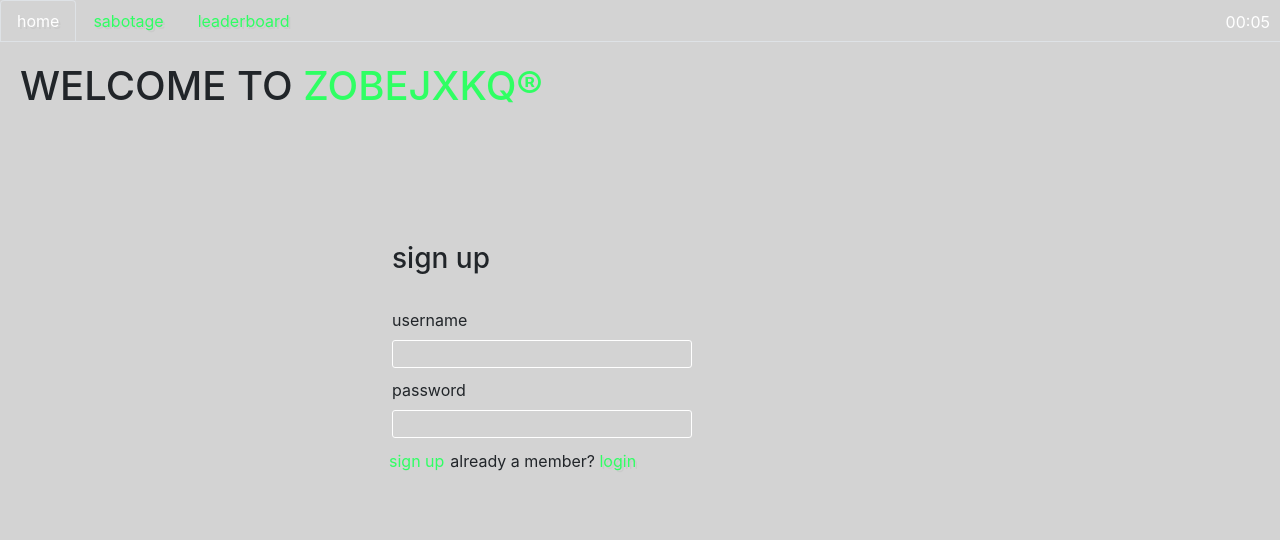
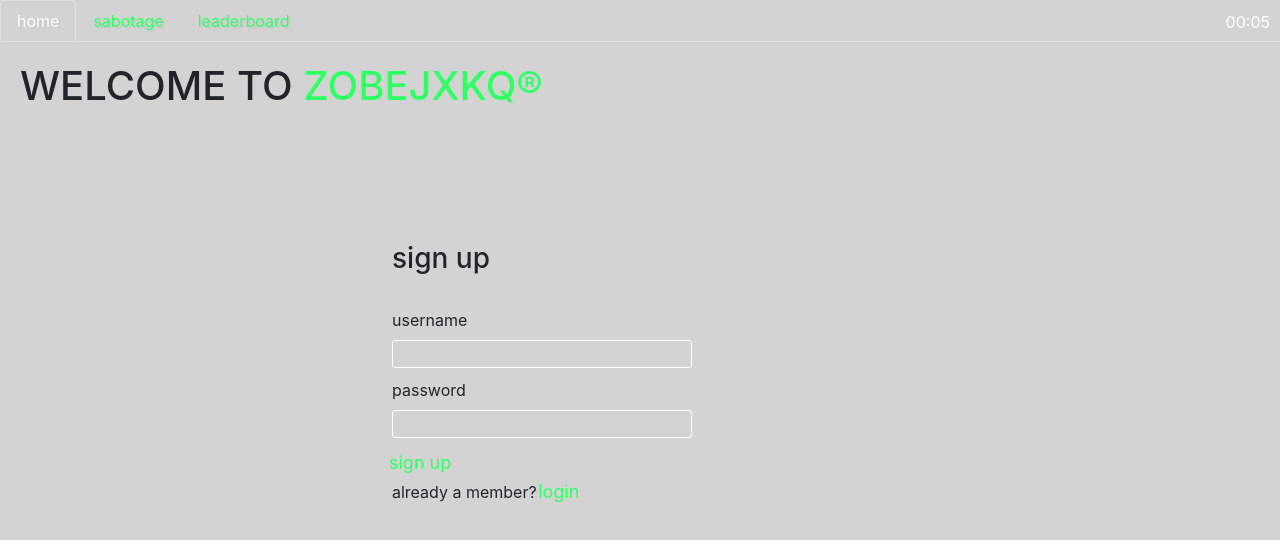
Before and after one commit to shodges201/Sabotage, a React (Create React App) app in the folder client/: page / in a window 1280 px wide. Shown: the top 540 px of the page. Built offline with nearby package versions, Linux system fonts and the light colour scheme.

Commit message:
login page, form switch button added

```diff
--- a/client/public/style.css
+++ b/client/public/style.css
@@ -152,13 +152,14 @@ input{
     width:300px;
 }
 
-.form-submit {
+.form-button {
     background: none;
     border:none;
     color:rgb(47, 255, 99);
     margin-left:-9px;
+    font-size: 18px;
 }
 
-.form-submit:hover {
+.form-button:hover {
     color:white;
 }
--- /dev/null
+++ b/client/src/components/Form/Form.js
@@ -0,0 +1,20 @@
+import React from "react";
+
+function Form(props){
+
+    return (
+        <div id="home-form">
+            <h3>{props.title}</h3><br/>
+            <form onSubmit={props.submitForm}>
+              <label>username</label><br/>
+              <input type="text" className="form-input" name="username" onChange={props.handleInputChange} required/><br/>
+              <label>password</label><br/>
+              < input type = "password" className = "form-input" name = "password" onChange={props.handleInputChange} required/><br/>
+              <button type="submit" className="form-button">{props.title}</button>
+            </form>
+            <span className="switch-link">{props.text}<button onClick={props.changeFormType} className="form-button">{props.notTitle}</button></span>
+        </div>
+    );
+}
+
+export default Form;
--- a/client/src/pages/Home/Home.js
+++ b/client/src/pages/Home/Home.js
@@ -1,5 +1,6 @@
 import React from "react";
 import NavTabs from "../../components/NavTabs/NavTabs";
+import Form from "../../components/Form/Form";
 // import Scrambler from "../../components/Scrambler/Scrambler";
 const API_URL = '/api/';
 
@@ -8,7 +9,9 @@ class Home extends React.Component {
   state = {
     title: "ZOBEJXKQ®",
     username: "",
-    password: ""
+    password: "",
+    loggedIn: false,
+    formType: "sign up"
   }
 
   decrypt_title = event => {
@@ -26,6 +29,11 @@ class Home extends React.Component {
     this.setState({
       [name]: value
     });
+  }
+
+  changeFormType = () => {
+    let newType = this.state.formType === "sign up" ? "login" : "sign up";
+    this.setState({formType: newType});
   }
 
   newUser = (event) => {
@@ -50,6 +58,57 @@ class Home extends React.Component {
     }).then((data) => console.log(data));
   }
 
+  oldUser = (event) => {
+    console.log("login")
+    console.log(event);
+    event.preventDefault();
+    if (!this.state.username) {
+      return;
+    }
+    // console.log(this.state.username);
+    // console.log(this.state.password);
+    const oldUser = {
+      username: this.state.username,
+      password: this.state.password
+    };
+    fetch(API_URL + 'login', {
+      method: 'post',
+      headers: {
+        'Content-Type': 'application/json'
+      },
+      body: JSON.stringify(oldUser)
+    }).then((data) => console.log(data));
+  }
+
+  formRender = () => {
+    if(!this.state.loggedIn){
+      if(this.state.formType === "sign up"){
+        return (<Form
+              title={this.state.formType}
+              notTitle={"login"}
+              text={"already a member? "}
+              submitForm={this.newUser}
+              handleInputChange={this.handleInputChange}
+              changeFormType={this.changeFormType}
+
+            ></Form>)
+      }
+      else{
+        return (<Form
+              title={this.state.formType}
+              notTitle={"sign up"}
+              text={"not a member? "}
+              submitForm={this.oldUser}
+              handleInputChange={this.handleInputChange}
+              changeFormType={this.changeFormType}
+          ></Form>)
+      }
+    }
+    else{
+      //add instructions component
+    }
+  }
+
 
   render() {
     return (
@@ -58,17 +117,7 @@ class Home extends React.Component {
         <div className="content">
           <h1> WELCOME TO <span id="true-north" onMouseEnter={this.decrypt_title} onMouseLeave={this.encrypt_title}>{this.state.title}</span></h1>
           {/* <h1> WELCOME TO <Scrambler>{this.state.title}</Scrambler></h1> */}
-          <div id="home-form">
-            <h3>sign up</h3><br/>
-            <form onSubmit={this.newUser}>
-              <label>username</label><br/>
-              <input type="text" className="form-input" name="username" onChange={this.handleInputChange} required/><br/>
-              <label>password</label><br/>
-              < input type = "password" className = "form-input" name = "password" onChange={this.handleInputChange} required/><br/>
-              <button type="submit" className="form-submit">sign up</button>
-              <span className="switch-link">already a member? <a href="/signup">login</a></span>
-            </form>
-          </div>
+          {this.formRender()}
         </div>
       </div>
   )}
```
Also changed, not shown: client/src/components/Welcome/Welcome.css (added), client/src/components/Welcome/Welcome.js (added).
